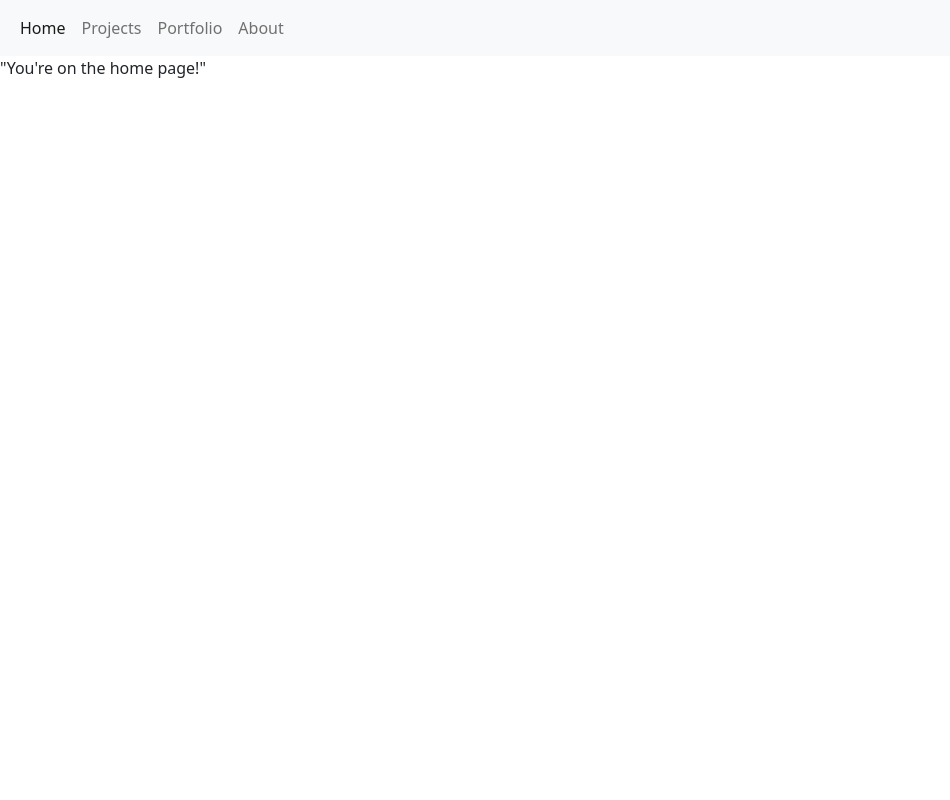
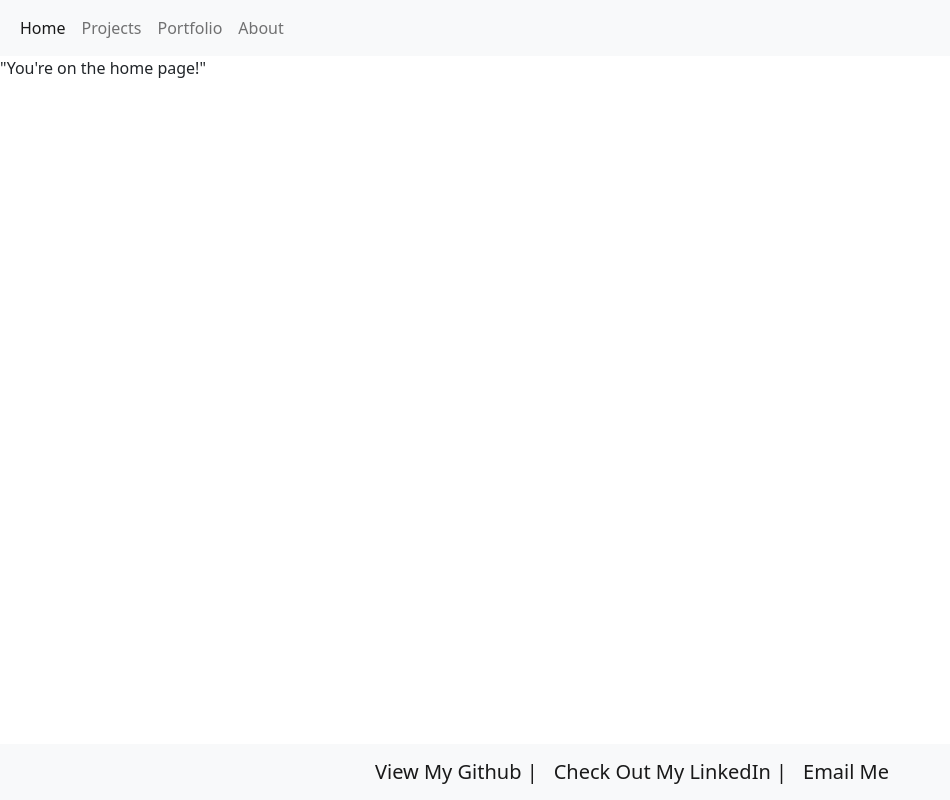
Before and after one commit to Aikeh2021/React-Portfolio, a React (Create React App) app: page / in a window 1280 px wide. Shown: the whole page, without its empty margins (0-950 px from the left). Built offline with nearby package versions, Linux system fonts and the light colour scheme.

Commit message:
Added a navbar from bootstrap and added a class of fixed-bottom to make it stay at the bottom of the page. Added links to my professional platforms and email so site users can contact me. Linked the Footer to the app.js so it appears on every page.

```diff
--- a/src/App.js
+++ b/src/App.js
@@ -5,6 +5,7 @@ import Portfolio from './containers/Portfolio/Portfolio';
 import Projects from './containers/Projects/Projects';
 import Navbar from './components/Navbar/Navbar';
 import PageNotFound from './containers/PageNotFound/PageNotFound';
+import Footer from './components/Footer/Footer';
 
 function App() {
   return (
@@ -18,6 +19,7 @@ function App() {
           <Route exact path="/" component={Home} />
           <Route path="/" component={PageNotFound} />
         </Switch>
+        <Footer />
       </Router>
     </div>
   );
--- a/src/components/Footer/Footer.jsx
+++ b/src/components/Footer/Footer.jsx
@@ -0,0 +1,43 @@
+import React from "react";
+
+const Footer = () => {
+  const styles = {
+
+  }
+
+    return (
+    <div>
+      <nav className="navbar navbar-expand-lg navbar-light bg-light fixed-bottom">
+        <div className="container-fluid">
+          <div className="collapse navbar-collapse justify-content-md-center" id="navbarNavAltMarkup">
+            <div className="navbar-nav">
+            <a
+                className="navbar-brand col-md-auto"
+                href="https://github.com/Aikeh2021"
+                target="blank"
+              >
+                View My Github |
+              </a>
+              <a
+                className="navbar-brand col-md-auto"
+                href="https://www.linkedin.com/in/ashley-ik/"
+                target="blank"
+              >
+                Check Out My LinkedIn |
+              </a>
+              <a
+                className="navbar-brand col-md-auto"
+                href="mailto:ashley.ikeh21@gmail.com"
+                target="blank"
+              >
+                Email Me
+              </a>
+            </div>
+          </div>
+        </div>
+      </nav>
+    </div>
+  );
+};
+
+export default Footer;
```
